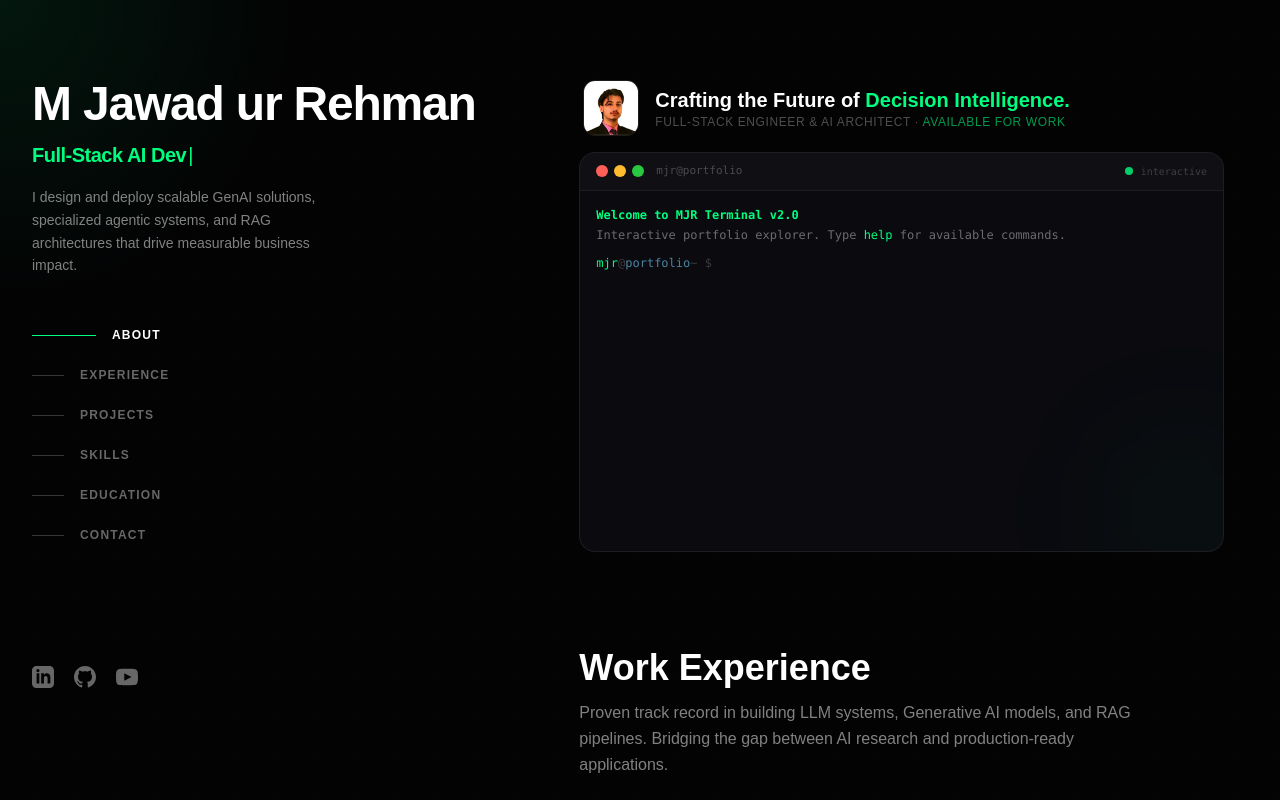
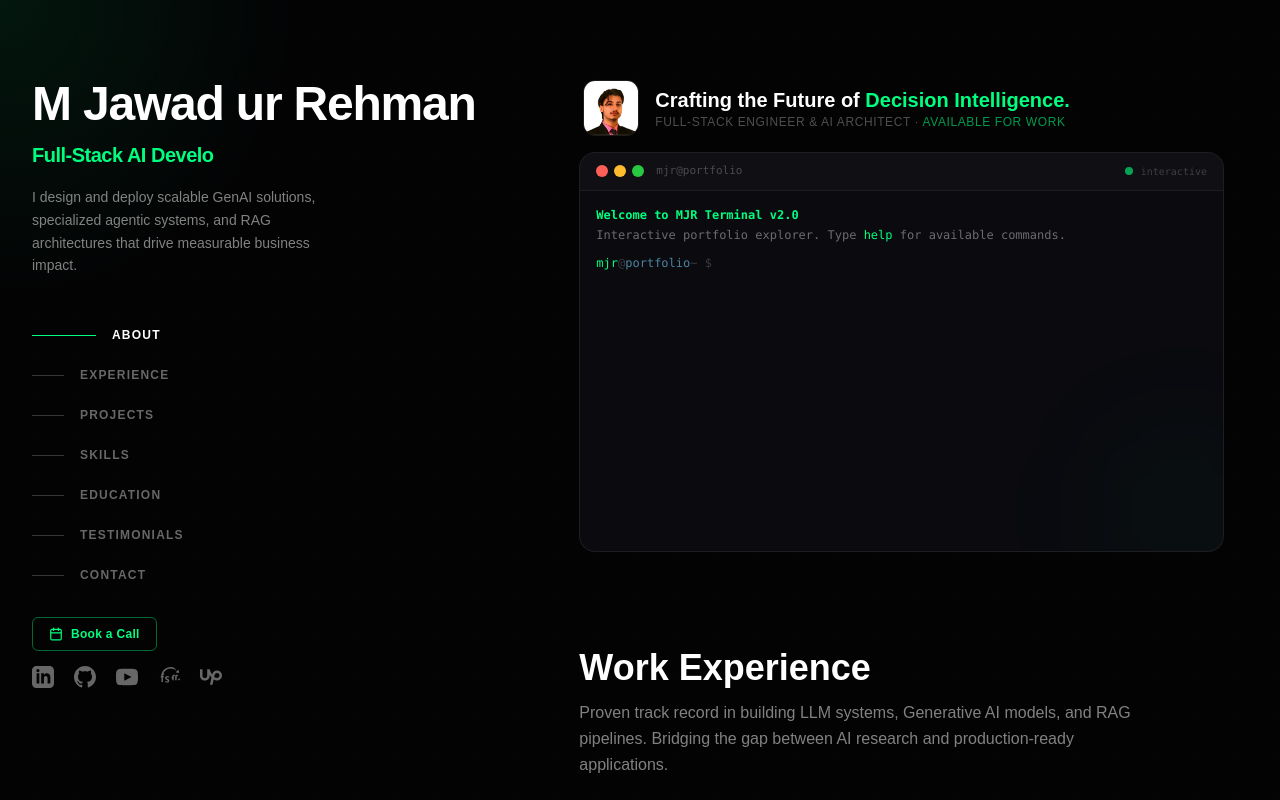
Before and after one commit to itxmjr/portfolio, a Next.js app: page / in a window 1280 px wide. Shown: the top 800 px of the page. Built offline with nearby package versions, Linux system fonts and the light colour scheme.

Commit message:
Added Book a Call and Fiverr | Upwork Buttons

```diff
--- a/src/app/page.tsx
+++ b/src/app/page.tsx
@@ -4,6 +4,7 @@ import Experience from '@/components/Experience';
 import Projects from '@/components/Projects';
 import Skills from '@/components/Skills';
 import Education from '@/components/Education';
+import Testimonials from '@/components/Testimonials';
 import Contact from '@/components/Contact';
 
 export default function Home() {
@@ -19,6 +20,7 @@ export default function Home() {
         <Projects />
         <Skills />
         <Education />
+        <Testimonials />
         <Contact />
       </main>
     </div>
--- a/src/components/Contact.tsx
+++ b/src/components/Contact.tsx
@@ -55,7 +55,21 @@ export default function Contact() {
                         >
                             {isSubmitting ? 'Sending...' : 'Send Message'}
                         </button>
+                        <a
+                            href="https://cal.com/mjawad/30min"
+                            target="_blank"
+                            rel="noopener noreferrer"
+                            className="block w-full text-center border border-[#00FF7F]/40 text-[#00FF7F] font-semibold py-3 rounded-xl hover:bg-[#00FF7F]/10 transition-all duration-300 text-sm"
+                        >
+                            Book a Call
+                        </a>
                     </form>
+                    <p className="mt-4 text-xs text-white/30">
+                        Also available on:{' '}
+                        <a href="https://fiverr.com/aibymjr" target="_blank" rel="noopener noreferrer" className="hover:text-[#00FF7F] transition-colors duration-300">Fiverr</a>
+                        {' | '}
+                        <a href="https://upwork.com/aibymjr" target="_blank" rel="noopener noreferrer" className="hover:text-[#00FF7F] transition-colors duration-300">Upwork</a>
+                    </p>
                 </div>
                 <div className="mt-6 text-center text-[11px] text-white/20">
                     <p>Built with Next.js, Tailwind CSS & React</p>
--- a/src/components/Header.tsx
+++ b/src/components/Header.tsx
@@ -121,6 +121,21 @@ export default function Header() {
                         })}
                     </ul>
                 </nav>
+
+                <a
+                    href="https://cal.com/mjawad/30min"
+                    target="_blank"
+                    rel="noopener noreferrer"
+                    className="hidden lg:inline-flex items-center gap-2 px-4 py-2 mt-6 rounded-md border border-[#00FF7F]/40 text-[#00FF7F] text-xs font-semibold tracking-wide hover:bg-[#00FF7F] hover:text-black hover:border-[#00FF7F] hover:shadow-[0_0_20px_rgba(0,255,127,0.3)] transition-all duration-300"
+                >
+                    <svg xmlns="http://www.w3.org/2000/svg" width="14" height="14" viewBox="0 0 24 24" fill="none" stroke="currentColor" strokeWidth="2" strokeLinecap="round" strokeLinejoin="round">
+                        <rect x="3" y="4" width="18" height="18" rx="2" ry="2" />
+                        <line x1="16" y1="2" x2="16" y2="6" />
+                        <line x1="8" y1="2" x2="8" y2="6" />
+                        <line x1="3" y1="10" x2="21" y2="10" />
+                    </svg>
+                    Book a Call
+                </a>
             </div>
 
             {/* Social Icons - positioned closer to nav, not at absolute bottom */}
@@ -140,6 +155,16 @@ export default function Header() {
                         <path d="M19.615 3.184c-3.604-.246-11.631-.245-15.23 0-3.897.266-4.356 2.62-4.385 8.816.029 6.185.484 8.549 4.385 8.816 3.6.245 11.626.246 15.23 0 3.897-.266 4.356-2.62 4.385-8.816-.029-6.185-.484-8.549-4.385-8.816zm-10.615 12.816v-8l8 3.993-8 4.007z" />
                     </svg>
                 </a>
+                <a href="https://fiverr.com/aibymjr" target="_blank" rel="noopener noreferrer" className="text-white/40 hover:text-[#00FF7F] transition-all duration-300 hover:drop-shadow-[0_0_8px_rgba(45,227,184,0.5)] hover:-translate-y-0.5">
+                    <svg xmlns="http://www.w3.org/2000/svg" width="22" height="22" viewBox="0 0 24 24" fill="currentColor">
+                        <path d="M23.004 15.588a.995.995 0 1 0 .002-1.99.995.995 0 0 0-.002 1.99zm-.996-3.705h-.85c-.546 0-.84.41-.84 1.092v2.507h-1.61v-3.564h-.76c-.535 0-.84.41-.84 1.092v2.472h-1.61V13.47h-.84v-1.483h.84v-.423c0-1.255.755-1.946 1.91-1.946.376 0 .742.06 1.097.18v1.394a1.84 1.84 0 0 0-.84-.217c-.42 0-.558.19-.558.52v.492h1.6v-.38c0-1.255.754-1.946 1.909-1.946.375 0 .741.06 1.096.18v1.394a1.84 1.84 0 0 0-.84-.217c-.42 0-.558.19-.558.52v.449h1.694v1.506zM9.34 13.01c0-.46.37-.695.904-.695.508 0 1.107.235 1.57.588v-1.6a3.984 3.984 0 0 0-1.57-.31c-1.495 0-2.484.78-2.484 2.083 0 2.36 2.967 1.927 2.967 2.968 0 .517-.43.736-.993.736-.577 0-1.228-.293-1.736-.694v1.62c.517.274 1.04.41 1.736.41 1.537 0 2.574-.77 2.574-2.093C12.308 13.694 9.34 14.127 9.34 13.01zm-3.944-.577h.84v-1.483h-.84v-.657c0-.537.196-.78.762-.78a2.1 2.1 0 0 1 .576.083V8.188a2.792 2.792 0 0 0-.83-.12c-1.302 0-2.118.79-2.118 2.073v.82H3v1.484h.786v4.993h1.61v-4.993zm14.66-5.842C20.056 2.85 17.174 1 13.987 1 8.445 1 3.927 5.224 3.5 10.635h1.61C5.547 6.12 9.376 2.6 13.986 2.6c2.726 0 5.15 1.218 6.77 3.12l-1.28 1.282 3.606.602-.602-3.606-1.424 1.193z"/>
+                    </svg>
+                </a>
+                <a href="https://upwork.com/aibymjr" target="_blank" rel="noopener noreferrer" className="text-white/40 hover:text-[#00FF7F] transition-all duration-300 hover:drop-shadow-[0_0_8px_rgba(45,227,184,0.5)] hover:-translate-y-0.5">
+                    <svg xmlns="http://www.w3.org/2000/svg" width="22" height="22" viewBox="0 0 24 24" fill="currentColor">
+                        <path d="M18.561 13.158c-1.102 0-2.135-.467-3.074-1.227l.228-1.076.008-.042c.207-1.143.849-3.06 2.839-3.06 1.492 0 2.703 1.212 2.703 2.703-.001 1.489-1.212 2.702-2.704 2.702zm0-8.14c-2.539 0-4.51 1.649-5.31 4.366-1.22-1.834-2.148-4.036-2.687-5.892H7.828v7.112c-.002 1.406-1.141 2.546-2.547 2.546-1.405 0-2.543-1.14-2.545-2.546V3.492H0v7.112c0 2.914 2.37 5.303 5.281 5.303 2.913 0 5.283-2.389 5.283-5.303v-1.19c.529 1.107 1.182 2.229 1.974 3.221l-1.673 7.873h2.797l1.213-5.71c1.063.679 2.285 1.109 3.686 1.109 3 0 5.439-2.452 5.439-5.45 0-3-2.439-5.439-5.439-5.439z"/>
+                    </svg>
+                </a>
             </div>
         </header>
     );
--- a/src/components/NavConfig.ts
+++ b/src/components/NavConfig.ts
@@ -1,4 +1,4 @@
-import { User, Briefcase, FolderCode, Cpu, GraduationCap, Mail } from 'lucide-react';
+import { User, Briefcase, FolderCode, Cpu, GraduationCap, MessageSquare, Mail } from 'lucide-react';
 
 export const navItems = [
     { name: 'About', href: '#about', icon: User },
@@ -6,5 +6,6 @@ export const navItems = [
     { name: 'Projects', href: '#projects', icon: FolderCode },
     { name: 'Skills', href: '#skills', icon: Cpu },
     { name: 'Education', href: '#education', icon: GraduationCap },
+    { name: 'Testimonials', href: '#testimonials', icon: MessageSquare },
     { name: 'Contact', href: '#contact', icon: Mail },
 ];
--- /dev/null
+++ b/src/components/Testimonials.tsx
@@ -0,0 +1,54 @@
+import React from 'react';
+
+const testimonials = [
+    {
+        quote: "MJR delivered an exceptional AI chatbot that transformed our customer support. His deep understanding of NLP and clean code made the integration seamless.",
+        name: "Sarah Chen",
+        role: "CTO @ TechFlow",
+        initials: "SC",
+    },
+    {
+        quote: "Working with MJR was a game-changer. He built a custom ML pipeline that cut our data processing time by 60%. Highly recommend for any AI project.",
+        name: "David Park",
+        role: "Founder @ DataScale",
+        initials: "DP",
+    },
+    {
+        quote: "Professional, responsive, and technically brilliant. MJR's music generation tool exceeded our expectations in both quality and delivery time.",
+        name: "Emma Rodriguez",
+        role: "Product Lead @ SoundAI",
+        initials: "ER",
+    },
+];
+
+export default function Testimonials() {
+    return (
+        <section id="testimonials" className="mb-16 scroll-mt-24 md:mb-24 lg:mb-32 lg:scroll-mt-32 px-4 sm:px-6" data-animate>
+            <div className="reveal transition-all duration-1000 ease-[cubic-bezier(0.16,1,0.3,1)]">
+                <h2 className="text-3xl sm:text-4xl font-bold text-white mb-8">What Clients Say</h2>
+                <div className="space-y-4">
+                    {testimonials.map((t) => (
+                        <div
+                            key={t.name}
+                            className="p-5 sm:p-6 border border-white/[0.06] rounded-2xl bg-white/[0.02]"
+                        >
+                            <span className="text-[#00FF7F] text-2xl leading-none font-serif">&ldquo;</span>
+                            <p className="text-white/70 text-sm leading-relaxed mt-1 mb-4">
+                                {t.quote}
+                            </p>
+                            <div className="flex items-center gap-3">
+                                <div className="w-8 h-8 rounded-full bg-[#00FF7F]/10 border border-[#00FF7F]/20 flex items-center justify-center text-[#00FF7F] text-xs font-semibold">
+                                    {t.initials}
+                                </div>
+                                <div>
+                                    <p className="text-white text-sm font-medium">{t.name}</p>
+                                    <p className="text-white/40 text-xs">{t.role}</p>
+                                </div>
+                            </div>
+                        </div>
+                    ))}
+                </div>
+            </div>
+        </section>
+    );
+}
```
